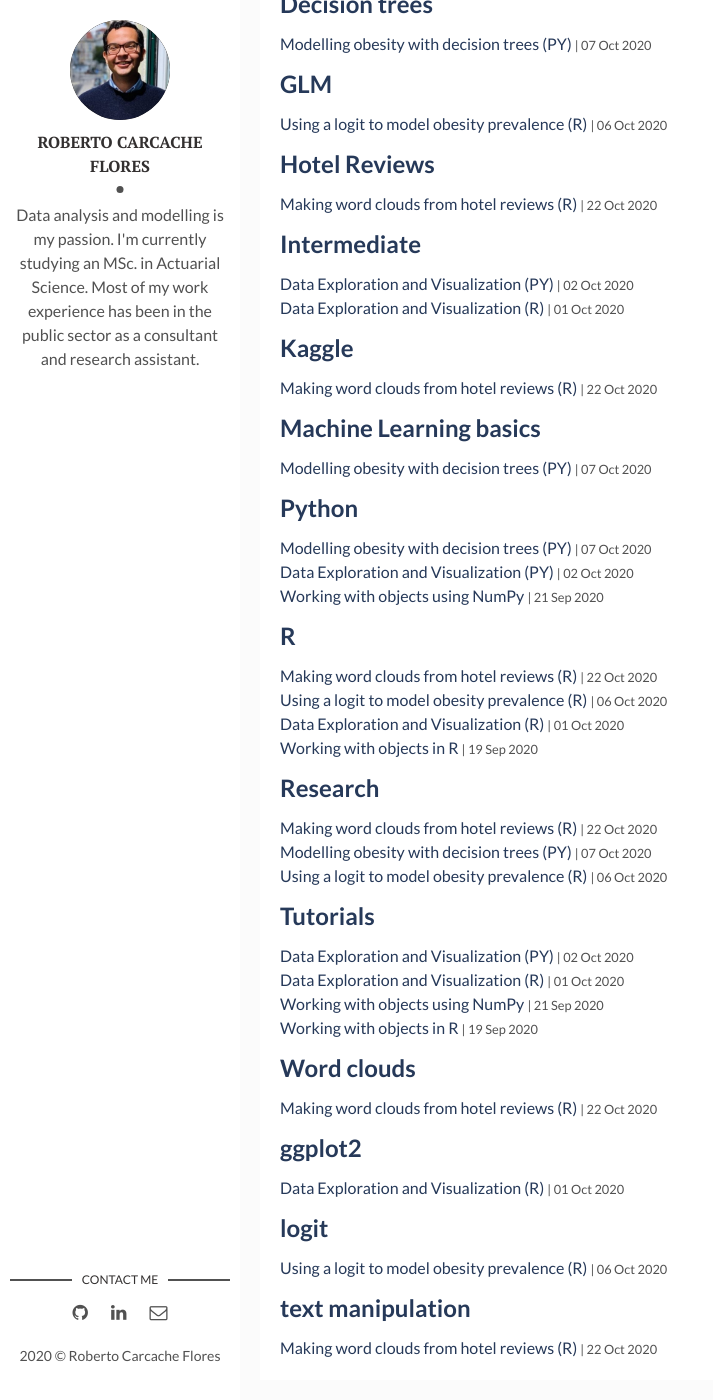
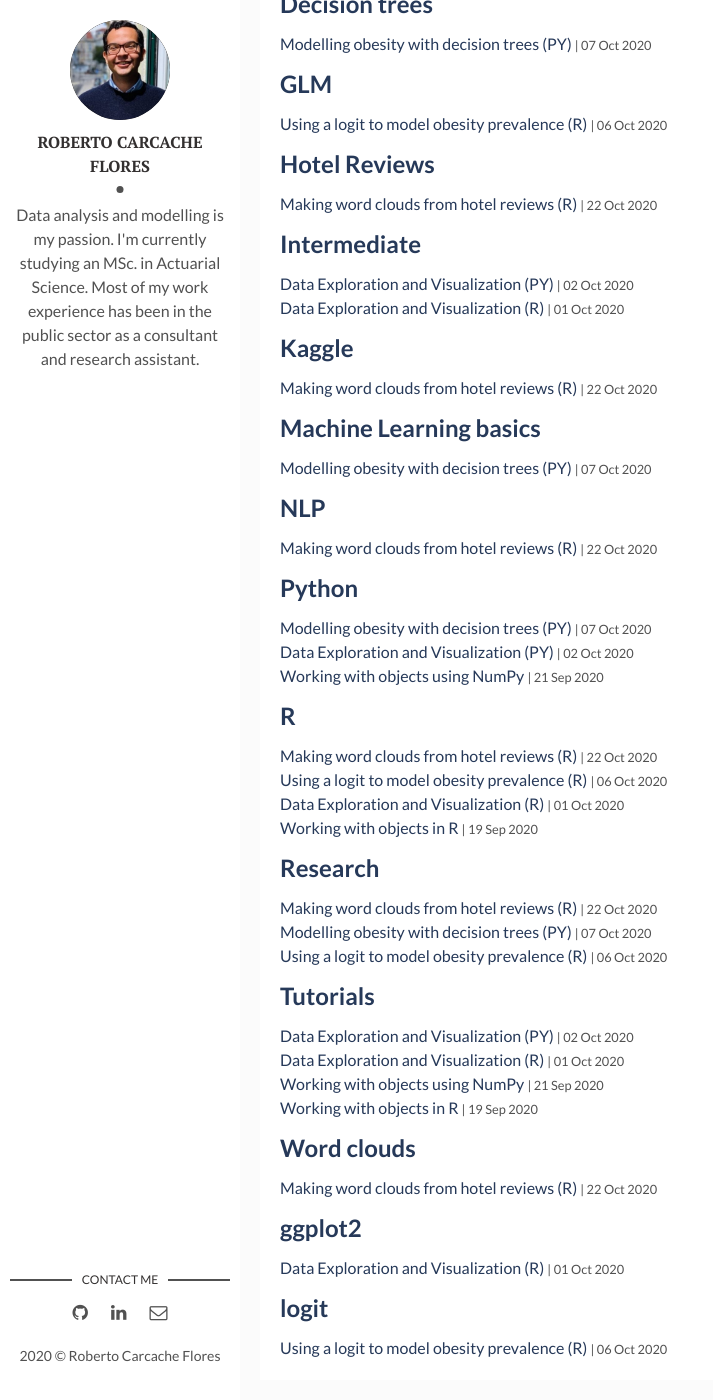
Before and after one commit to rcarcacheflores/Research, a Jekyll site: the page built from tags.html, in a window 1280 px wide and 1400 px high, scrolled down 441 px. Shown: the whole window, without its empty margins (0-713 px from the left). Built offline with Jekyll 4.4.1, drawn with Linux system fonts in a browser that asks for light colours; some of the changed text lies outside the part shown.

Commit message:
Update 2020-10-22-post7.md

```diff
--- a/_posts/2020-10-22-post7.md
+++ b/_posts/2020-10-22-post7.md
@@ -4,7 +4,7 @@ title: Making word clouds from hotel reviews (R)
 date: 2020-10-22 11:50:34 +0300
 description: Performing basic text manipulation and building word clouds in R
 img: post7.jpg
-tags: [Research, Word clouds, text manipulation, R, Hotel Reviews, Kaggle]
+tags: [Research, Word clouds, NLP, R, Hotel Reviews, Kaggle]
 ---
 
 A few weeks ago, I stumbled upon a [very interesting database on
```
